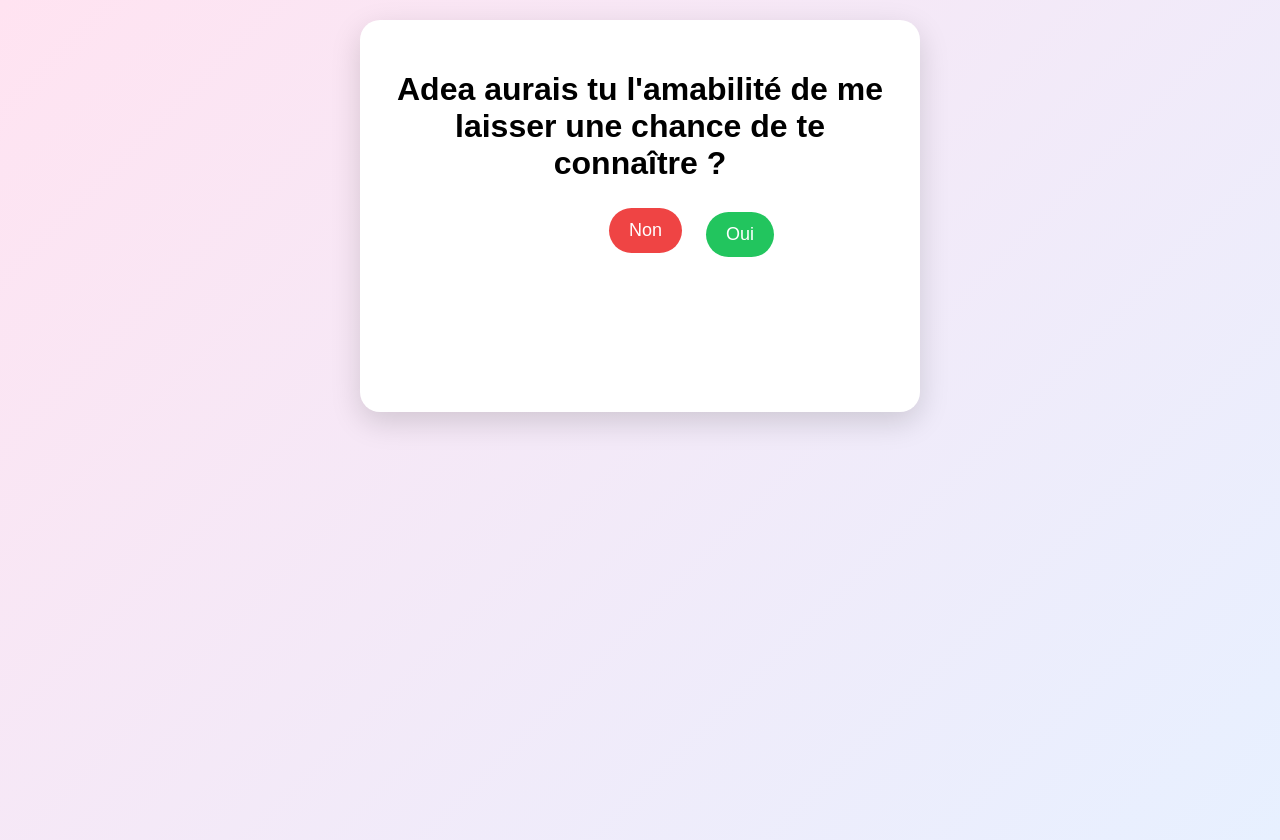
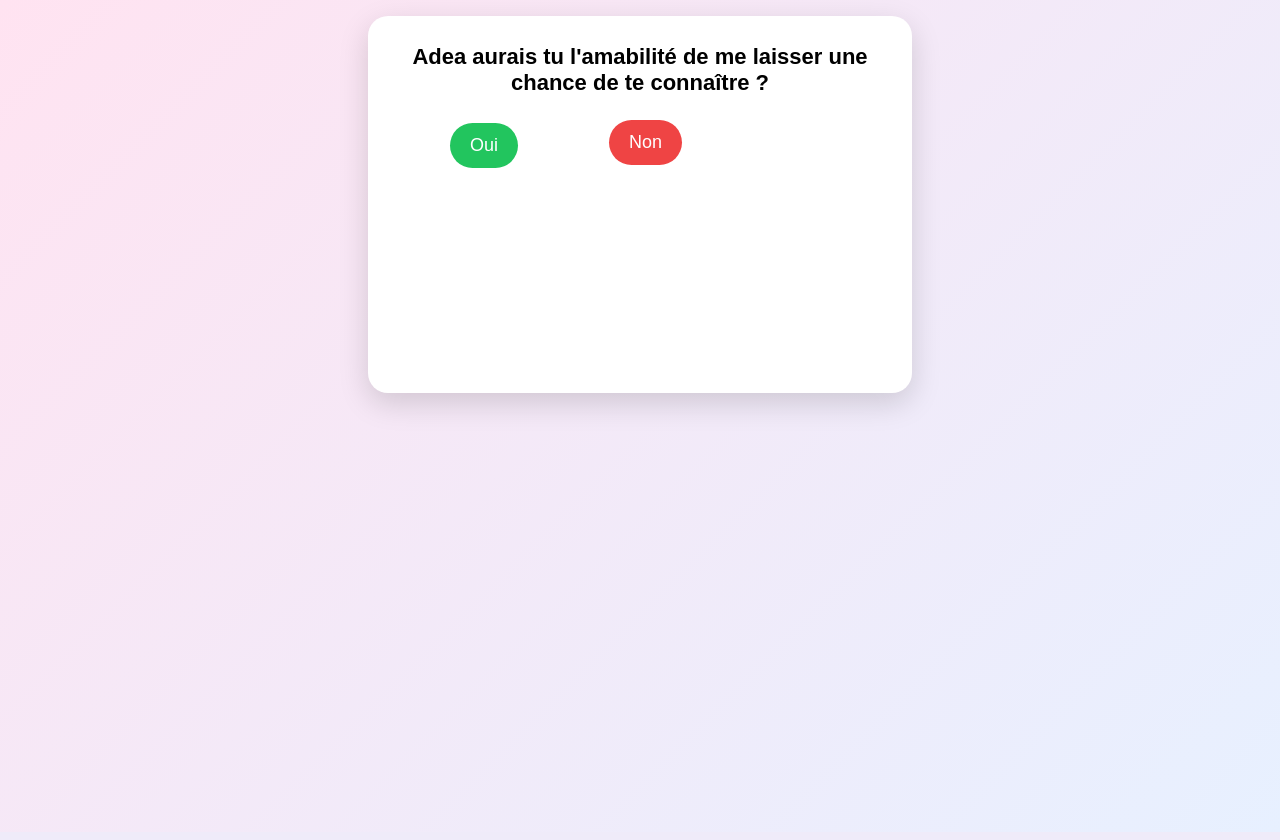
Before and after one commit to MQo05/Pour-elle, a Flask app: page / in a window 1280 px wide. After the commit the page ends 413 px from the top, so only its background shows below. Run offline with Flask 3, Linux system fonts and the light colour scheme.

Commit message:
Fix affichage + gifs + bouton insta

```diff
--- a/templates/index.html
+++ b/templates/index.html
@@ -11,16 +11,16 @@
       font-family: Arial, sans-serif;
       min-height:100vh;
       display:flex;
-      align-items:flex-start; /* plus centré verticalement */
+      align-items:flex-start;
       justify-content:center;
-      padding:20px;
+      padding:16px;
       background: linear-gradient(135deg, #ffe3f1, #e7f0ff);
       overflow:auto;
     }
 
     .card{
       background:white;
-      padding:30px;
+      padding:22px;                 /* un peu plus compact */
       border-radius:20px;
       text-align:center;
       width:100%;
@@ -29,12 +29,18 @@
       position:relative;
     }
 
-    h1{margin-bottom:10px;}
+    h1{
+      margin:6px 0 10px 0;
+      font-size:22px;               /* un peu plus petit */
+      line-height:1.2;
+    }
 
+    /* ✅ arène plus grande (plus dur d’attraper NON) */
     .buttons{
-      margin-top:20px;
+      margin-top:14px;
       position:relative;
-      height:180px;
+      height:260px;                 /* + grand => non a plus de place */
+      border-radius:16px;
     }
 
     button{
@@ -45,22 +51,24 @@
       cursor:pointer;
       position:absolute;
       user-select:none;
+      -webkit-user-select:none;
+      -webkit-touch-callout:none;
       touch-action:manipulation;
     }
 
+    /* ✅ Oui en absolute pour ne pas “bouffer” l’espace */
     #yes{
       background:#22c55e;
       color:white;
-      left:20%;
-      top:10px;
-      position:relative;
+      left:12%;
+      top:12px;
     }
 
     #no{
       background:#ef4444;
       color:white;
       left:55%;
-      top:10px;
+      top:12px;
       transition: left 0.08s linear, top 0.08s linear;
     }
 
@@ -100,6 +108,13 @@
       transform: translateY(-2px);
       box-shadow:0 10px 20px rgba(0,0,0,0.25);
     }
+
+    /* ✅ iPhone : arène encore plus grande + texte un poil plus petit */
+    @media (max-width: 420px){
+      h1{ font-size:20px; }
+      .buttons{ height:320px; }
+      button{ font-size:17px; padding:12px 18px; }
+    }
   </style>
 </head>
 
@@ -113,27 +128,22 @@
     </div>
 
     <div class="result" id="result">
-
-      <!-- Étape 1 -->
       <div class="step">
         <h2>Incroyable 🎉</h2>
         <img src="https://media.giphy.com/media/v1.Y2lkPTc5MGI3NjExeG1vcnc2Z3B3eHJ1NGNiNXNnbmlraWE3bDNmbGNnMXptZ2I1bDgwOSZlcD12MV9naWZzX3NlYXJjaCZjdD1n/m0BbBJvsU8GDun2gQ1/giphy.gif" alt="Coach heureux">
       </div>
 
-      <!-- Étape 2 -->
       <div class="step">
         <h3>Maintenant qu'est-ce que t'attends pour m'accepter sur Instagram ? 🧐📲</h3>
         <img src="https://media.giphy.com/media/v1.Y2lkPTc5MGI3NjExYmkxdzlmaGV0bW9sa2dzdm50c3Rzc24wOXV0aW83djRhZm9jd2RodyZlcD12MV9naWZzX3NlYXJjaCZjdD1n/WRQBXSCnEFJIuxktnw/giphy.gif" alt="Thinking meme maths">
       </div>
 
-      <!-- Instagram -->
       <div class="insta">
         Mon Instagram 👇<br>
         <a href="https://instagram.com/milot.qrrj" target="_blank" rel="noopener">
           Suivre @milot.qrrj
         </a>
       </div>
-
     </div>
   </div>
 
@@ -143,16 +153,15 @@
     const arena = document.getElementById("arena");
     const result = document.getElementById("result");
 
-    const MARGIN = 6;
-    const JITTER_MS = 120;
+    const MARGIN = 10;
+    const JITTER_MS = 90; // un peu plus nerveux => plus dur
+
     let jitterTimer = null;
 
     function moveNoButton() {
-      const arenaRect = arena.getBoundingClientRect();
-      const btnRect = noBtn.getBoundingClientRect();
-
-      const maxX = arenaRect.width - btnRect.width - MARGIN;
-      const maxY = arenaRect.height - btnRect.height - MARGIN;
+      // ✅ plus fiable que getBoundingClientRect pour l’espace interne
+      const maxX = arena.clientWidth - noBtn.offsetWidth - MARGIN;
+      const maxY = arena.clientHeight - noBtn.offsetHeight - MARGIN;
 
       const x = Math.random() * Math.max(0, maxX) + MARGIN/2;
       const y = Math.random() * Math.max(0, maxY) + MARGIN/2;
@@ -171,24 +180,25 @@
       jitterTimer = null;
     }
 
+    // Desktop
     noBtn.addEventListener("mouseenter", () => {
       moveNoButton();
       startJitter();
     });
-
     noBtn.addEventListener("mouseleave", stopJitter);
 
+    // Mobile / iPhone
     noBtn.addEventListener("touchstart", (e) => {
       e.preventDefault();
       moveNoButton();
       startJitter();
-      setTimeout(stopJitter, 600);
+      setTimeout(stopJitter, 700);
     }, { passive: false });
 
     noBtn.addEventListener("pointerdown", () => {
       moveNoButton();
       startJitter();
-      setTimeout(stopJitter, 600);
+      setTimeout(stopJitter, 700);
     });
 
     yesBtn.addEventListener("click", () => {
@@ -198,6 +208,9 @@
       window.scrollTo({ top: document.body.scrollHeight, behavior: "smooth" });
     });
 
+    // Reposition si l’écran change (rotation iPhone)
+    window.addEventListener("resize", moveNoButton);
+
     moveNoButton();
   </script>
 </body>
```
